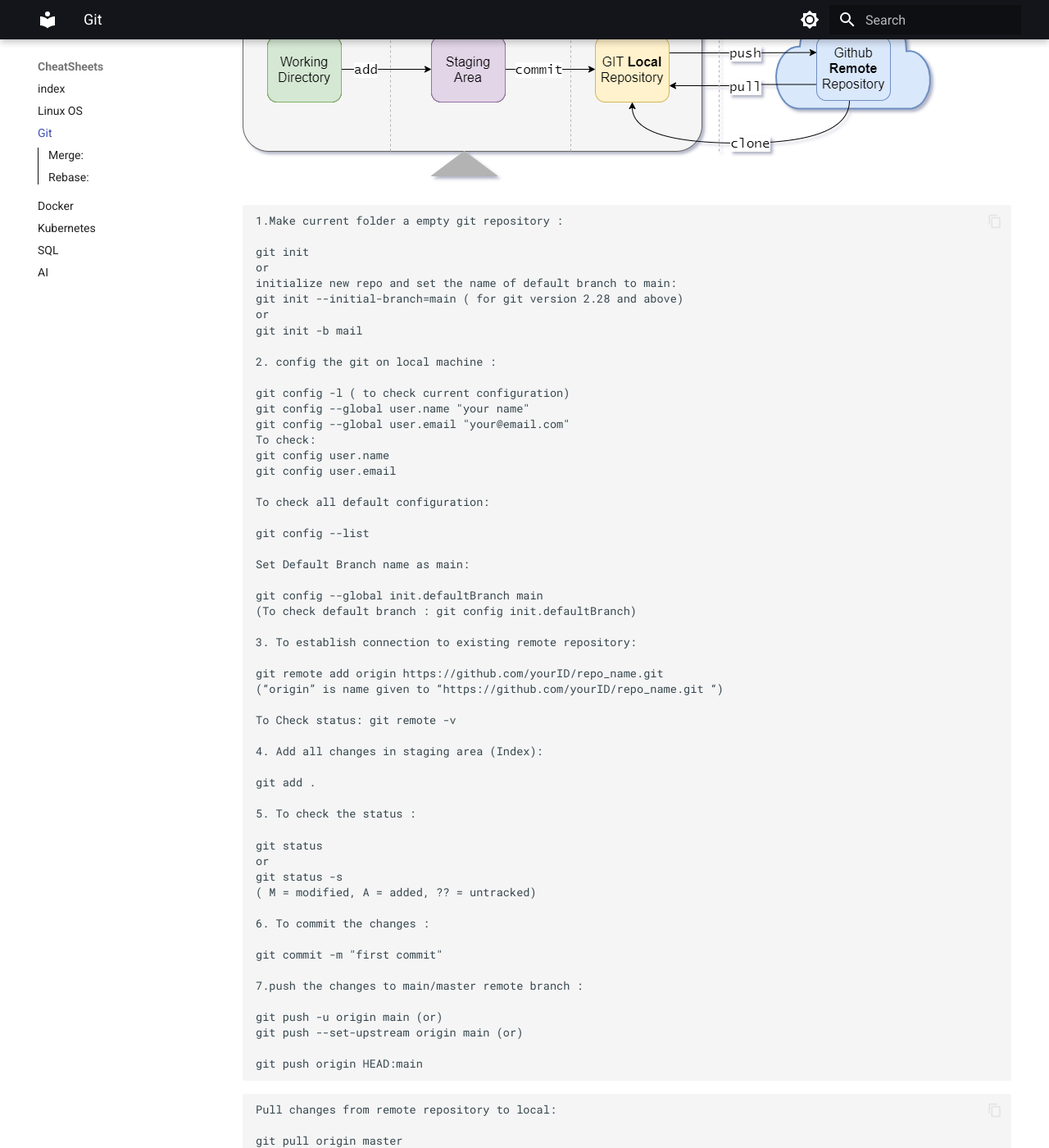
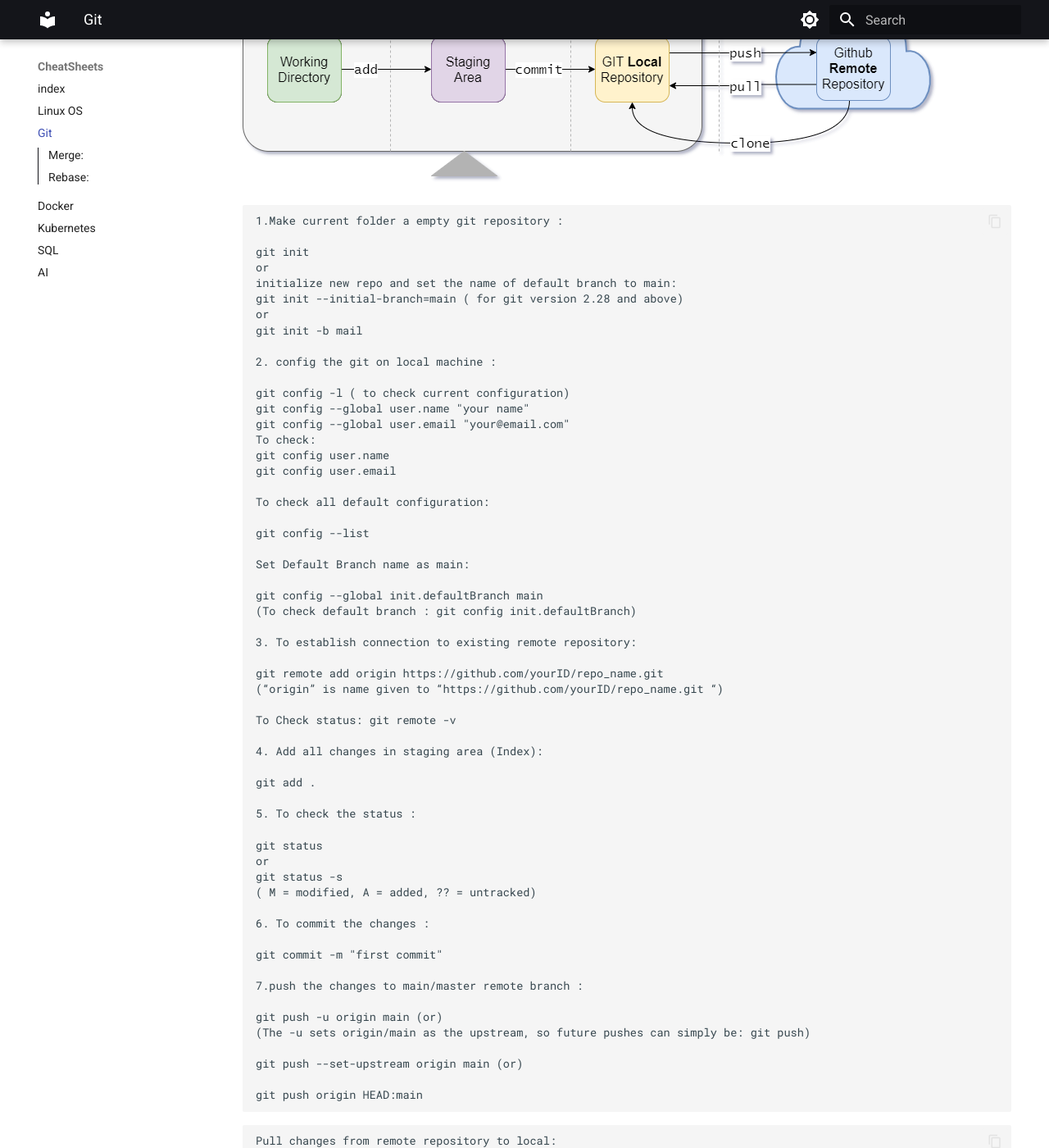
Before and after one commit to rishabdesai/mkdocs-cv, an MkDocs documentation site: the page built from docs/devtools/cheatsheet/git.md, in a window 1280 px wide and 1400 px high, scrolled down 401 px. Shown: the whole window at 82% size. Built offline with MkDocs 1.6.1 and Material for MkDocs 9.7.7, drawn with Linux system fonts in a browser that asks for light colours; some of the changed lines change nothing that is shown; some of the changed text lies outside the part shown.

Commit message:
updated git page

````diff
--- a/docs/devtools/cheatsheet/git.md
+++ b/docs/devtools/cheatsheet/git.md
@@ -58,6 +58,8 @@ git commit -m "first commit"
 7.push the changes to main/master remote branch :
 
 git push -u origin main (or)
+(The -u sets origin/main as the upstream, so future pushes can simply be: git push)
+
 git push --set-upstream origin main (or)
 
 git push origin HEAD:main
@@ -70,6 +72,7 @@ git push origin HEAD:main
 Pull changes from remote repository to local:
 
 git pull origin master
+
 
 ```
 
@@ -258,6 +261,13 @@ git init
 git add .
 git commit -m "first commit"
 
+To check remote URL origin:
+git remote get-url origin
+
+To change origin URL
+git remote set-url origin (https://github.com/yourID/repo_name.git)
+
+
 git remote add origin https://github.com/UserName/test.git
 
 git remote set-url origin https://UserName:PersonalAccessToken@github.com/UserName/test.git
````
